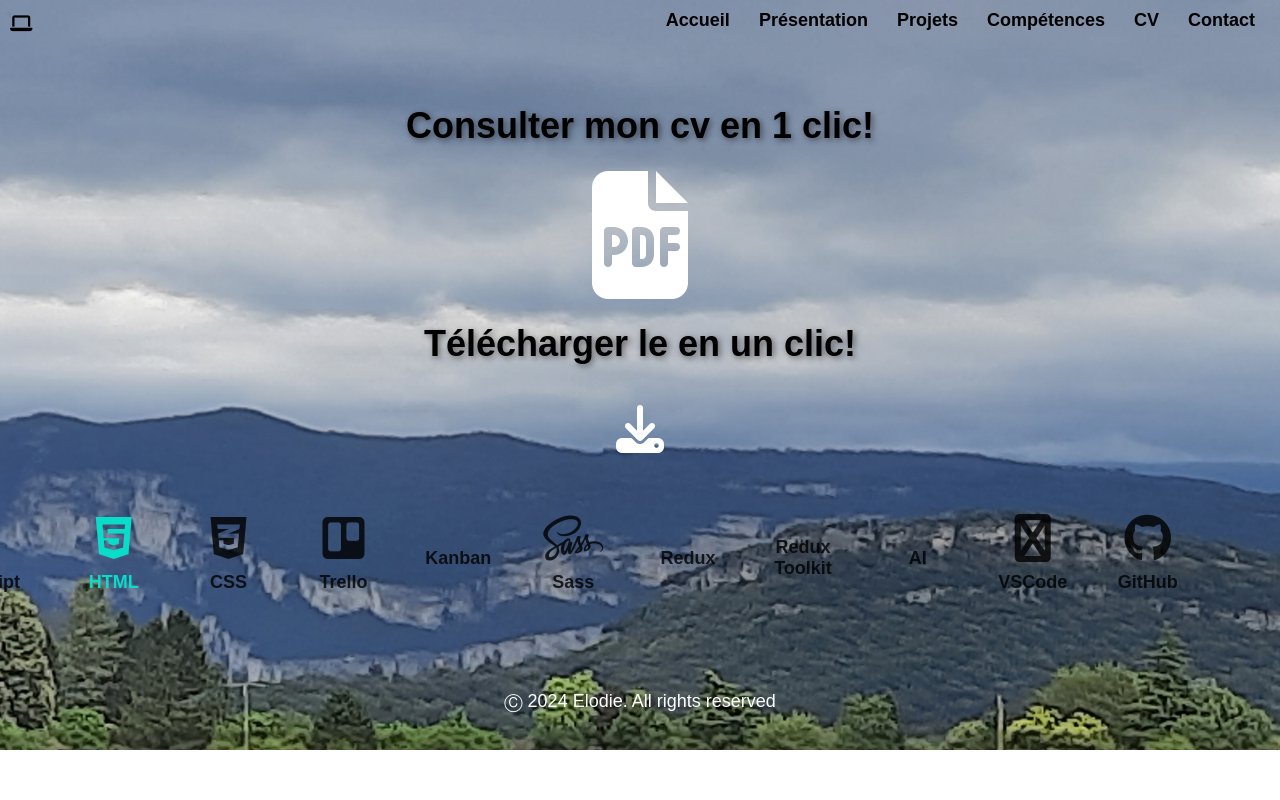
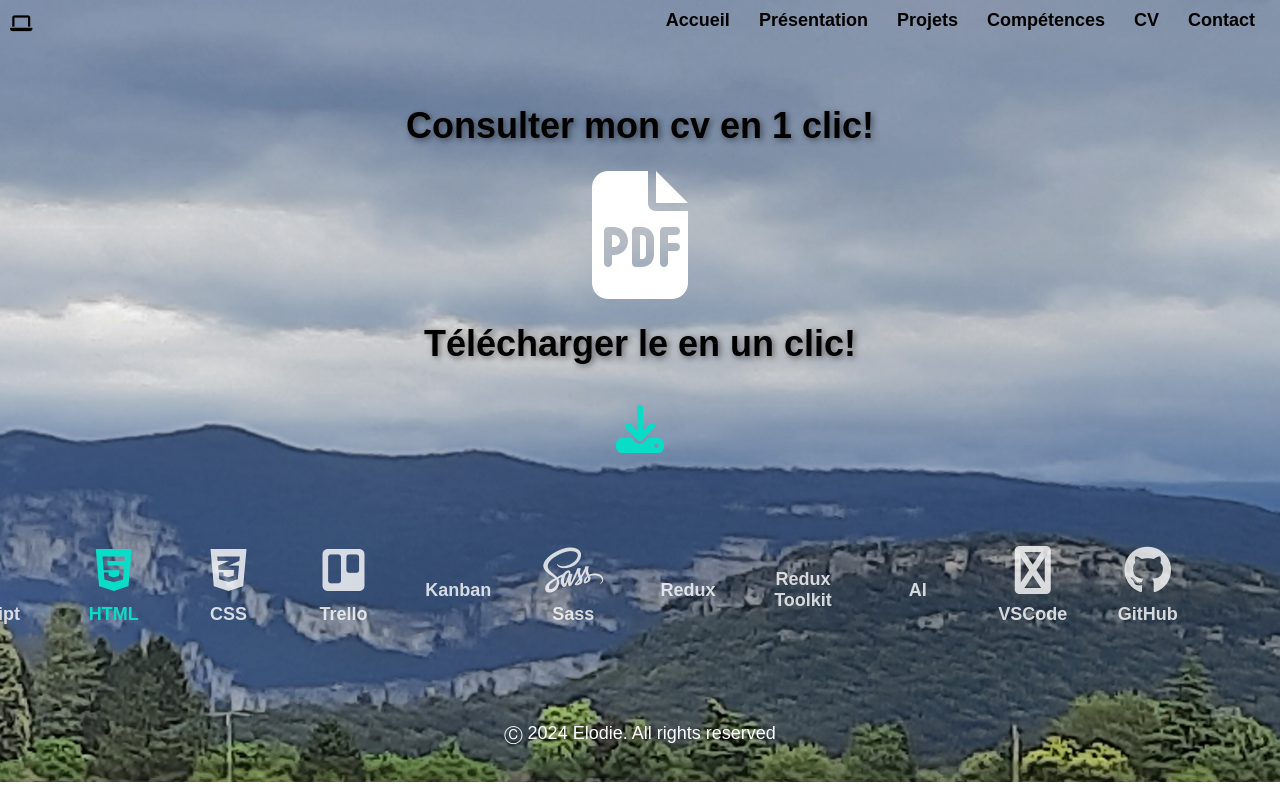
Before and after one commit to ELODIE-74/portefolioweb, a React (Create React App) app in the folder my-portfolio-app/: page /cv in a window 1280 px wide. Built offline with nearby package versions, Linux system fonts and the light colour scheme.

Commit message:
changement couleurs

```diff
--- a/my-portfolio-app/src/components/slidericone/slidericone.css
+++ b/my-portfolio-app/src/components/slidericone/slidericone.css
@@ -18,7 +18,7 @@
     margin: 0 20px;
     opacity: 0.8;
     transition: opacity 0.3s ease;
-    color:black;
+    color:#fff;
   }
 
   .tech-item.active {
--- a/my-portfolio-app/src/pages/cv/cv.css
+++ b/my-portfolio-app/src/pages/cv/cv.css
@@ -12,7 +12,7 @@
 }
 
 .cv-container.zoomed {
-  transform: scale(1.3);
+  transform: scale(1.2);
 }
 
 .cv-image {
@@ -36,6 +36,9 @@
 .download-icon {
   font-size: 3rem;
   cursor: pointer;
-  color: white;
+  color: #09ddc8;
   margin-top: 1rem;
 }
+.tech-slider-container{
+  margin-top : 2rem;
+}
```
